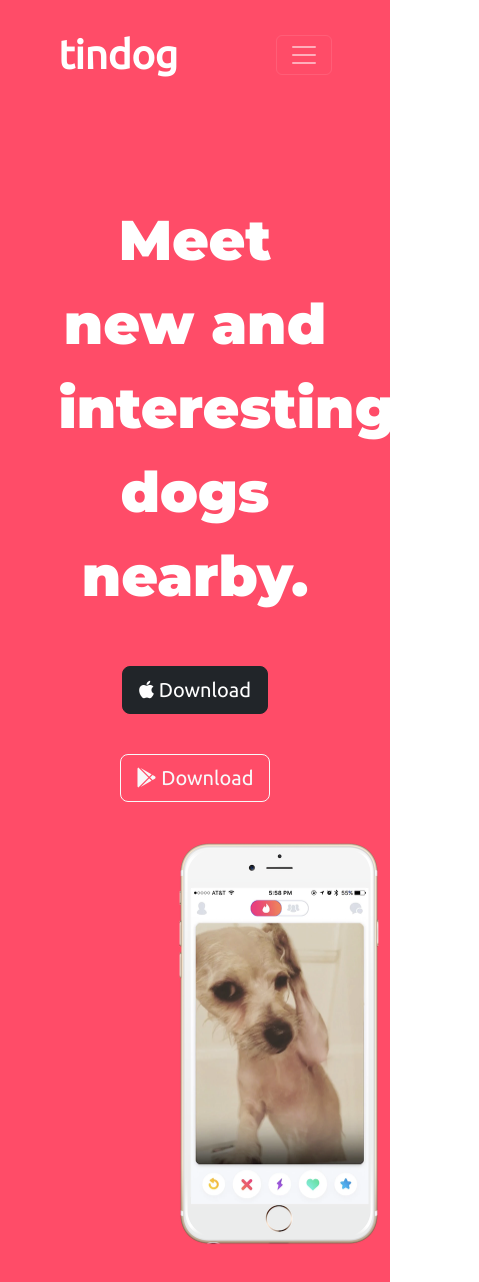
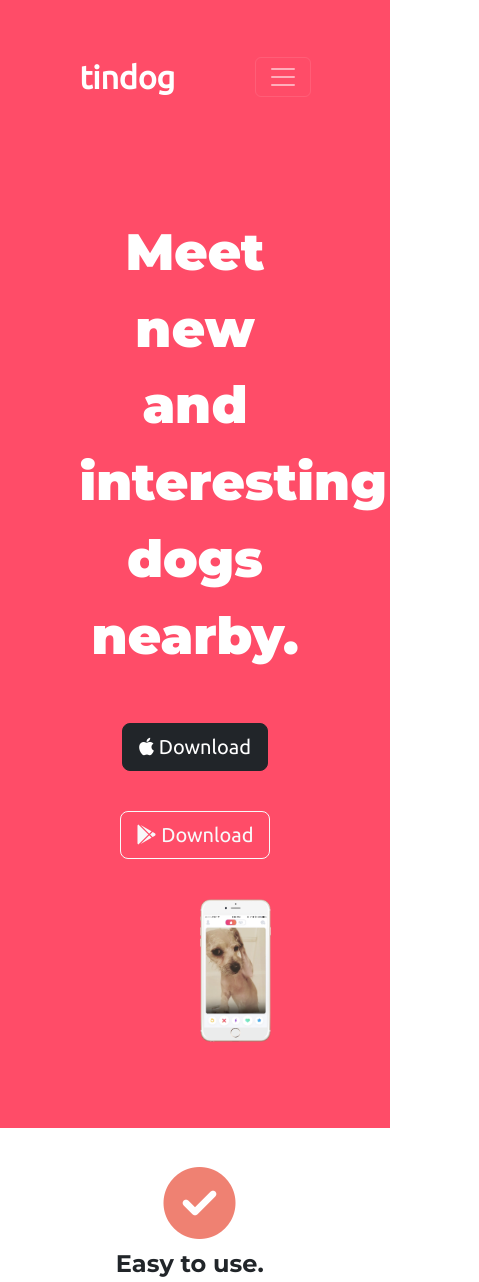
Before and after one commit to sa10ty11am02/tindog, a plain HTML site: page index.html in a window 390 px wide. Shown: the top 1282 px of the page, 479 px wide, since content can reach past the window. Drawn offline with nearby package versions, Linux system fonts and the light colour scheme.

Commit message:
Update styles.css

```diff
--- a/css/styles.css
+++ b/css/styles.css
@@ -1,12 +1,13 @@
 #title
 {
     background-color: #ff4c68;
+    padding:30px;
 
 }
 .header
 {
     font-family: 'Montserrat', sans-serif;
-    font-size: 3.5rem;
+    font-size: 3.2rem;
     line-height: 1.5;
     font-weight: 900;
     color: #fff;
@@ -28,7 +29,7 @@
 }
 .navbar-brand
 {
-    font-size: 2.5rem;
+    font-size: 2rem;
     font-weight: bold;
     font-family: Ubuntu;
 }
@@ -152,6 +153,7 @@ padding-top: 5%;
    }
    .iphone
    {
-   padding-right: 100px;
+     width: 100%;
+    padding-right: 60px;
    }
 }
```
